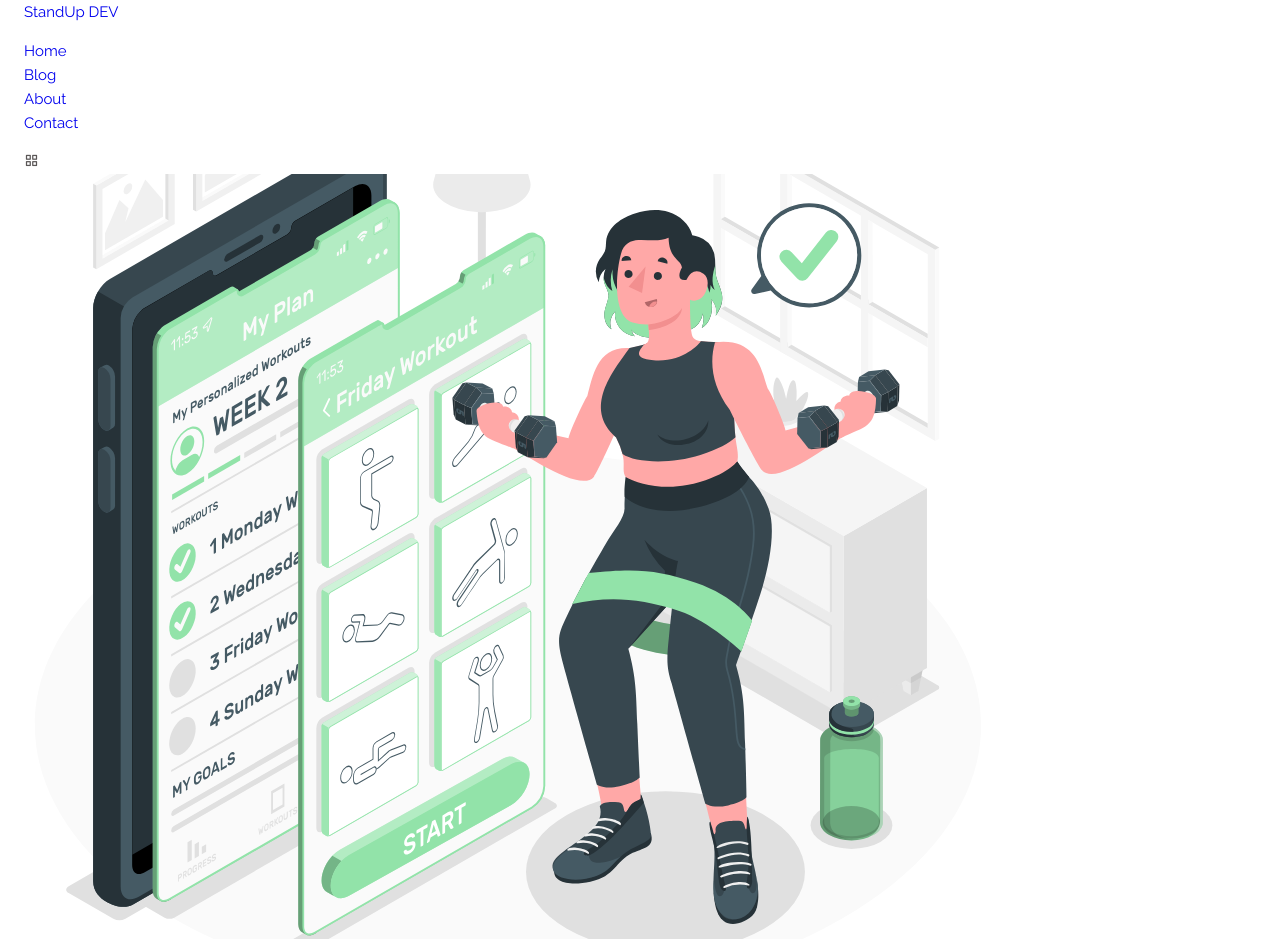
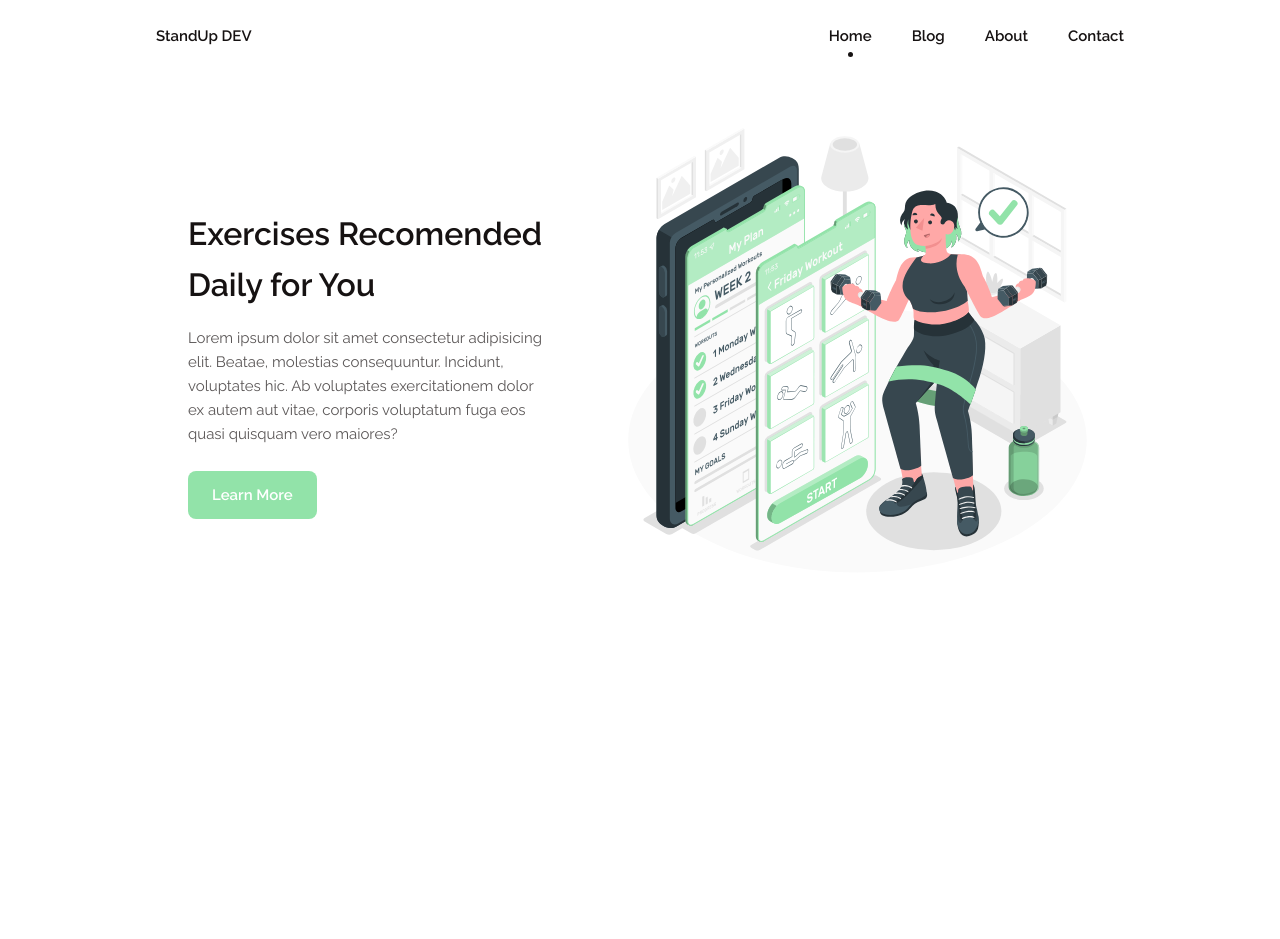
Before and after one commit to RaquelMichelon/StandUpDev, a plain HTML site: page index.html in a window 1280 px wide. Shown: the top 939 px of the page. After the commit the page ends 800 px from the top, so only its background shows below. Drawn offline with nearby package versions, Linux system fonts and the light colour scheme.

Commit message:
learning path finalized

```diff
--- a/styles/_base.scss
+++ b/styles/_base.scss
@@ -35,6 +35,7 @@ img {
 }
 
 // Mixins
+// Mixins allow you to encapsulate a group of styles, and apply those styles anywhere in your code using the @include keyword.
 @mixin flex {
     display: flex;
     justify-content: space-between;
--- a/styles/_components.scss
+++ b/styles/_components.scss
@@ -1,3 +1,84 @@
+//header
+header {
+    width: 100%;
+    position: fixed;
+    top: 0;
+    left: 0;
+    background-color: $body-color;
+}
+
+
+// Navbar
+.nav {
+    height: $header-height;
+    @include flex();
+
+    &__menu {
+        @media screen and (max-width: 768px) {
+            position: fixed;
+            top: -100%;
+            left: 0;
+            right: 0;
+            width: 90%;
+            margin: 0 auto;
+            padding: 2.5rem 0 0;
+            text-align: center;
+            background-color: $body-color;
+            transition: 0.4s;
+            box-shadow: 0 0 4px rgba(0, 0, 0, 0.1);
+            border-radius: 2rem;
+        }
+    }
+
+    &__item {
+        margin-bottom: $mb-3;
+    }
+
+    &__link,
+    &__logo,
+    &__toggle {
+        color: $title-color;
+        font-weight: $font-semi-bold;
+    }
+
+    &__logo {
+        &:hover {
+            color: $first-color;
+        }
+    }
+
+    &__link {
+        transition: 0.3s;
+
+        &:hover {
+            color: $first-color;
+        }
+    }
+
+    &__toggle {
+        font-size: 1.3rem;
+        cursor: pointer;
+    }
+}
+
+// Active menu link
+.active-link {
+    position: relative;
+
+    &::before {
+        content: "";
+        position: absolute;
+        bottom: -0.75rem;
+        left: 45%;
+        width: 5px;
+        height: 5px;
+        background-color: $title-color;
+        border-radius: 50%;
+    }
+}
+
+
+//button
 .button {
     display: inline-block;
     background-color: $first-color;
@@ -7,6 +88,7 @@
     font-weight: $font-semi-bold;
     transition: 0.3s;
 
+    // The parent selector, &, is a special selector invented by Sass that's used in nested selectors to refer to the outer selector.
     &:hover {
         background-color: $first-color-alt;
     }
--- /dev/null
+++ b/styles/_home.scss
@@ -0,0 +1,25 @@
+.home {
+    &__container {
+        row-gap: 0.5rem;
+        @include grid();
+        max-width: 968px;
+        width: calc(100% - 3rem);
+        margin-left: $mb-3;
+        margin-right: $mb-3;
+    }
+
+    &__img {
+        width: 280px;
+        justify-self: center;
+    }
+
+    &__title {
+        font-size: $h1-font-size;
+        font-weight: $font-bold;
+        margin-bottom: $mb-2;
+    }
+
+    &__description {
+        margin-bottom: $mb-3;
+    }
+}
--- /dev/null
+++ b/styles/_responsive.scss
@@ -0,0 +1,78 @@
+// full screen img in small screens
+@media screen and (max-width: 359px) {
+    .home__img {
+        width: 100%;
+    }
+}
+
+@media screen and (min-width: 576px) {
+    .home__container {
+        grid-template-columns: repeat(2, 1fr);
+        align-items: center;
+    }
+
+    .home {
+        &__container {
+            padding: 5rem 0 0;
+        }
+
+        &__img {
+            order: 1;
+        }
+    }
+
+    .home__img {
+        width: 100%;
+    }
+}
+
+@media screen and (min-width: 768px) {
+    body {
+        margin: 0;
+    }
+
+    .section {
+        padding-top: 7rem;
+    }
+
+    .nav {
+        height: calc(#{$header-height} + 1.5rem);
+
+        &__list {
+            @include flex();
+        }
+
+        &__item {
+            margin-left: $mb-5;
+            margin-bottom: 0;
+        }
+
+        &__toggle {
+            display: none;
+        }
+    }
+
+    .home__container {
+        padding: 7rem 2rem 0;
+    }
+}
+
+@media screen and (min-width: 968px) {
+    .container-layout {
+        margin-left: auto;
+        margin-right: auto;
+    }
+
+    .home__img {
+        width: 469px;
+    }
+
+    .home__container {
+        column-gap: 5rem;
+    }
+}
+
+// Show Menu when toggled
+.show-menu {
+    top: calc(#{$header-height} + 1rem);
+}
--- a/styles/main.scss
+++ b/styles/main.scss
@@ -4,5 +4,5 @@
 @import "base";
 @import "layout";
 @import "components";
-// @import "home";
-// @import "responsive";
+@import "home";
+@import "responsive";
```
Also changed, not shown: index.html (+2 -2 lines), home.png (added), responsive.png (added), showmenu.png (added), styles/main.css, 2 other files.
